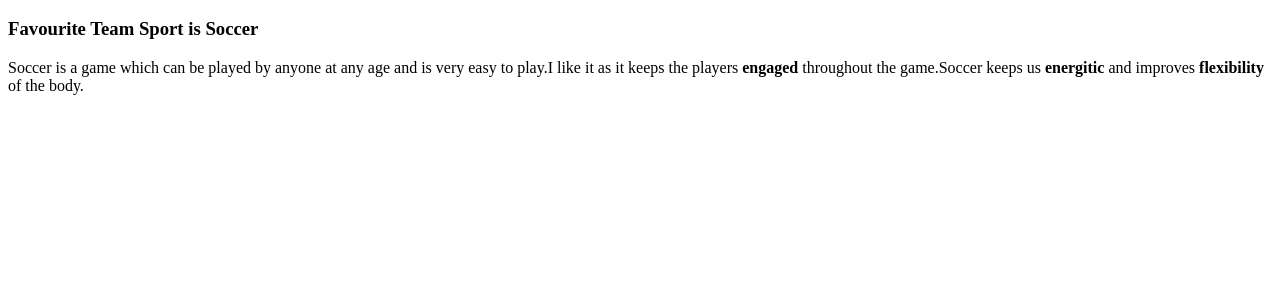
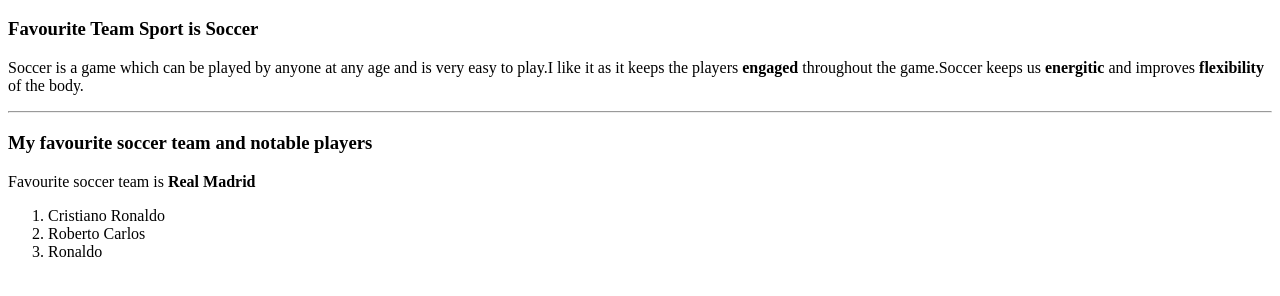
Before and after one commit to 44-563-Web-Apps-S23/44563-webapps-assignment-3-Jitender-Singh-NWM, a plain HTML site: page index.html in a window 1280 px wide. Shown: the part 48-344 px from the top of the page. Drawn offline with Linux system fonts and the light colour scheme.

Commit message:
Fav Players

```diff
--- a/index.html
+++ b/index.html
@@ -14,6 +14,14 @@
     <p>
         Soccer is a game which can be played by anyone at any age and is very easy to play.I like it as it keeps the players <b>engaged</b> throughout the game.Soccer keeps us <b>energitic</b> and improves <b>flexibility</b> of the body.
     </p>
+    <hr>
+    <h3>My favourite soccer team and notable players</h3>
+    <p>Favourite soccer team is <b>Real Madrid</b></p>
+    <ol>
+        <li>Cristiano Ronaldo</li>
+        <li>Roberto Carlos</li>
+        <li>Ronaldo</li>
+    </ol>
 
 </body>
 </html>
```
